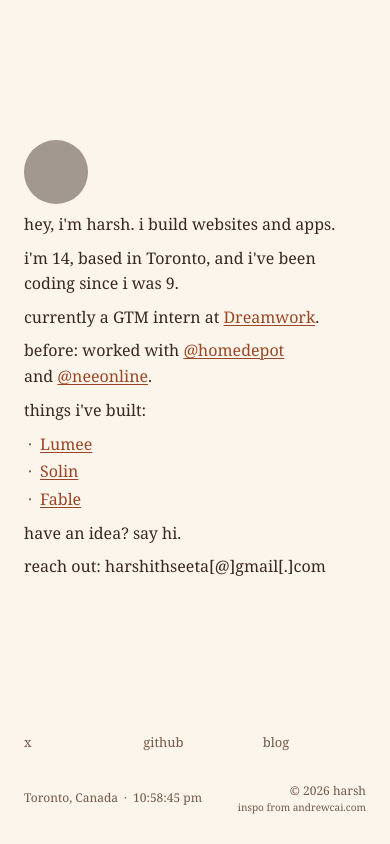
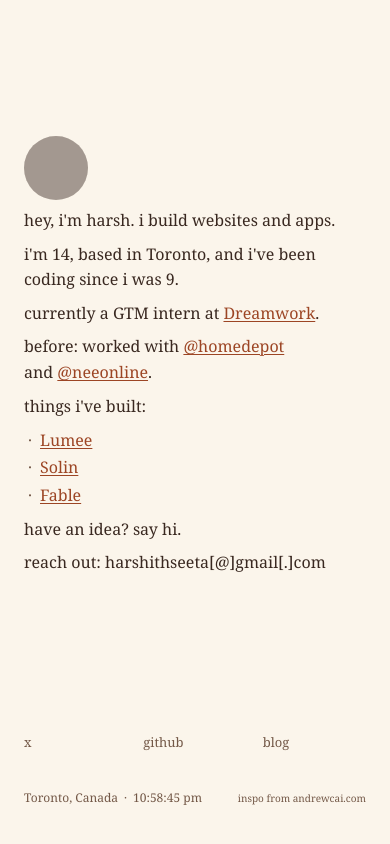
Before and after one commit to GreenKeewi/bio, a Next.js app: page / in a window 390 px wide. Built offline with nearby package versions, Linux system fonts and the light colour scheme; grey boxes are pictures that could not be loaded; a web font is replaced by a local one.

Commit message:
Fit homepage within viewport and remove copyright text

```diff
--- a/app/globals.css
+++ b/app/globals.css
@@ -81,7 +81,7 @@ button:focus-visible {
   align-items: center;
   gap: clamp(32px, 5vw, 80px);
   flex: 1;
-  padding: 80px var(--page-gutter) 40px;
+  padding: clamp(16px, 5svh, 64px) var(--page-gutter) clamp(12px, 3svh, 32px);
 }
 
 .home-content {
@@ -156,7 +156,7 @@ button:focus-visible {
   position: relative;
   min-width: 0;
   width: 100%;
-  max-width: 560px;
+  max-width: min(560px, max(0px, calc(100svh - 180px)));
   margin: 0 auto;
   user-select: none;
 }
@@ -190,6 +190,7 @@ button:focus-visible {
 
 .home-footer {
   display: grid;
+  flex-shrink: 0;
   grid-template-columns: 1fr auto;
   align-items: center;
   justify-content: space-between;
@@ -245,10 +246,6 @@ button:focus-visible {
   text-align: left;
 }
 
-.home-credit {
-  font-size: 12px;
-}
-
 .home-inspo {
   font-size: 10px;
   line-height: 1.5;
@@ -259,8 +256,8 @@ button:focus-visible {
     grid-template-columns: 1fr;
     align-content: center;
     gap: 28px;
-    padding-top: 72px;
-    padding-bottom: 56px;
+    padding-top: clamp(16px, 4svh, 32px);
+    padding-bottom: clamp(12px, 3svh, 24px);
   }
 
   .home-content {
@@ -334,6 +331,56 @@ button:focus-visible {
 
   .home-credits {
     text-align: left;
+  }
+}
+
+@media (max-width: 768px) and (max-height: 700px) {
+  .home-stage {
+    padding-block: 16px 12px;
+  }
+
+  .home-content {
+    line-height: 1.5;
+  }
+
+  .home-content > * + *,
+  .home-projects ul {
+    margin-top: 6px;
+  }
+
+  .home-portrait {
+    width: 56px;
+    height: 56px;
+  }
+
+  .home-projects ul {
+    display: flex;
+    flex-wrap: wrap;
+    gap: 0 20px;
+  }
+
+  .home-footer {
+    gap: 8px;
+    padding-block: 8px 12px;
+  }
+
+  .home-credits {
+    display: flex;
+    flex-wrap: wrap;
+    justify-content: space-between;
+    align-items: baseline;
+    gap: 0 12px;
+  }
+}
+
+@media (max-width: 360px) and (max-height: 600px) {
+  .home-stage {
+    padding-block: 6px;
+  }
+
+  .home-portrait {
+    width: 48px;
+    height: 48px;
   }
 }
 
--- a/app/page.tsx
+++ b/app/page.tsx
@@ -99,7 +99,6 @@ export default function Home() {
             <LiveClock />
           </div>
           <div className="home-credits">
-            <p className="home-credit">© {new Date().getFullYear()} harsh</p>
             <p className="home-inspo">inspo from andrewcai.com</p>
           </div>
         </div>
```
